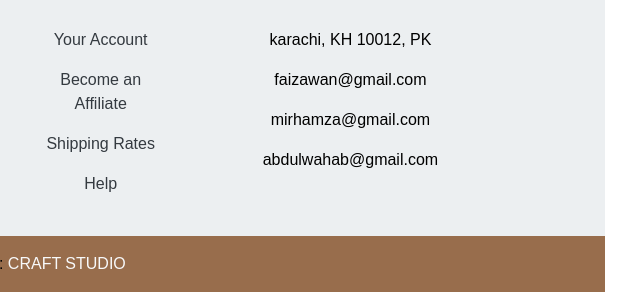
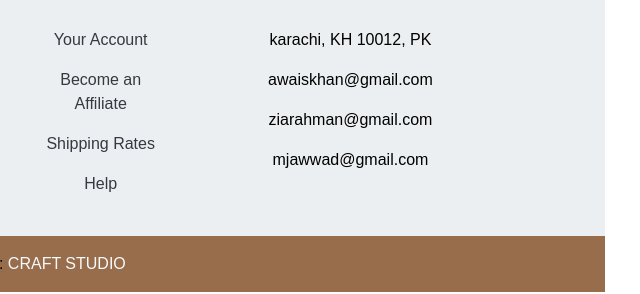
Before and after one commit to Xiarh3080/Handicrafts-Store, a plain HTML site: page tableware.html in a window 1280 px wide. Shown: the part 2175-2469 px from the top of the page, 640-1280 px from the left. Drawn offline with nearby package versions, Linux system fonts and the light colour scheme.

Commit message:
Update tableware.html

```diff
--- a/tableware.html
+++ b/tableware.html
@@ -463,9 +463,9 @@
                   style="width: 60px; background-color: #7c4dff; height: 2px"
                   />
                   <p><i class="fas fa-home mr-3"></i> karachi, KH 10012, PK</p>
-                  <p><i class="fas fa-envelope mr-3"></i> faizawan@gmail.com</p>
-                  <p><i class="fas fa-envelope mr-3"></i> mirhamza@gmail.com</p>
-                  <p><i class="fas fa-envelope mr-3"></i> abdulwahab@gmail.com</p>
+                  <p><i class="fas fa-envelope mr-3"></i> awaiskhan@gmail.com</p>
+                  <p><i class="fas fa-envelope mr-3"></i> ziarahman@gmail.com</p>
+                  <p><i class="fas fa-envelope mr-3"></i> mjawwad@gmail.com</p>
             </div>
             <!-- Grid column -->
           </div>
```
